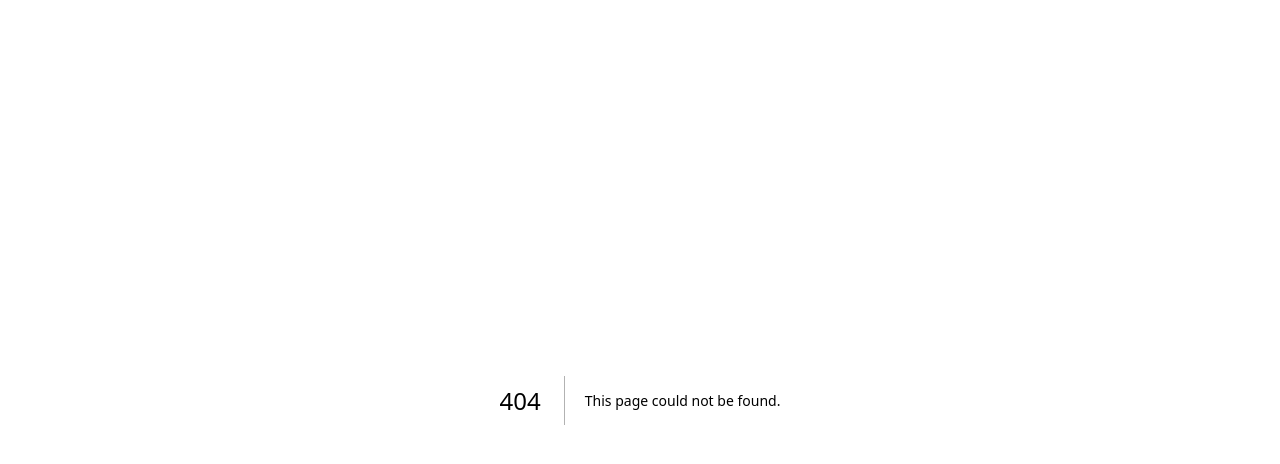
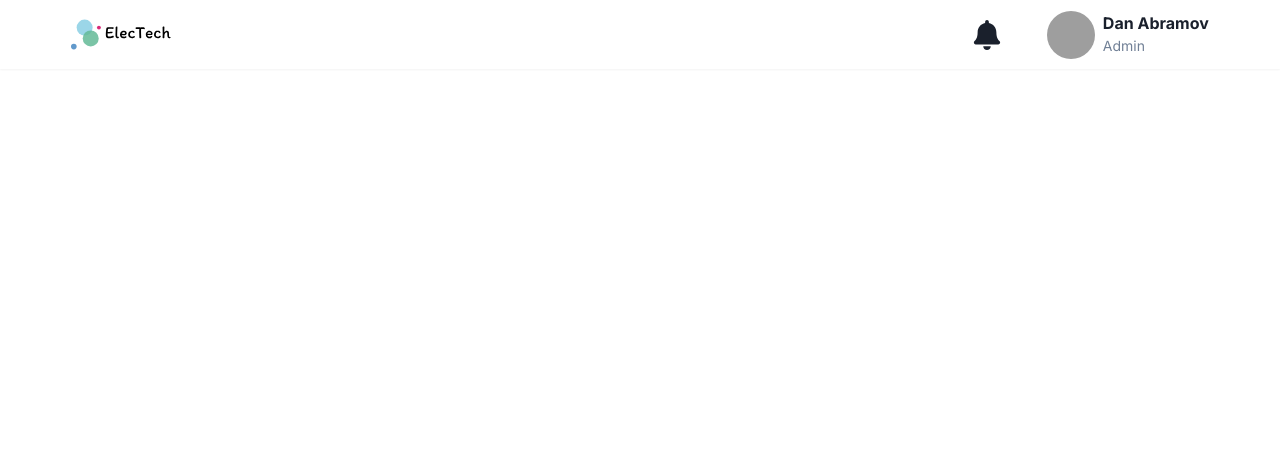
Before and after one commit to IchaCoder/electech, a Next.js app: page /dashboard in a window 1280 px wide. Before the commit this address had no page. Shown: the top 464 px of the page. Built offline with nearby package versions, Linux system fonts and the light colour scheme; grey boxes are pictures that could not be loaded.

Commit message:
added dashboard header

```diff
--- /dev/null
+++ b/app/dashboard/page.tsx
@@ -0,0 +1,14 @@
+import Nav from "@/components/dashboard/nav";
+import React from "react";
+
+type Props = {};
+
+const Dashboard = (props: Props) => {
+  return (
+    <>
+      <Nav />
+    </>
+  );
+};
+
+export default Dashboard;
--- /dev/null
+++ b/components/dashboard/nav/index.tsx
@@ -0,0 +1,82 @@
+"use client";
+import {
+  Box,
+  Button,
+  ButtonGroup,
+  useColorModeValue,
+  chakra,
+  IconButton,
+  Stack,
+  Avatar,
+  Text,
+  HStack,
+  useDisclosure,
+} from "@chakra-ui/react";
+import Link from "next/link";
+import LogoIcon from "@/app/icons/logo";
+import { FaBell } from "react-icons/fa";
+import { RxHamburgerMenu } from "react-icons/rx";
+import MobileSidebar from "../sidebar/mobile-sidebar";
+
+const Nav = () => {
+  const { onOpen, onClose, isOpen } = useDisclosure();
+
+  return (
+    <>
+      <MobileSidebar isOpen={isOpen} onClose={onClose} />
+      <section>
+        <Box
+          as="nav"
+          boxShadow={useColorModeValue("sm", "sm-dark")}
+          className="w-screen sticky"
+          paddingX={2}
+          zIndex={5}
+        >
+          <chakra.div
+            display={"flex"}
+            justifyContent={"space-between"}
+            alignItems={"center"}
+            className="mx-auto max-w-[100%] md:max-w-[90%] "
+          >
+            <HStack>
+              <IconButton
+                aria-label="menu button"
+                bgColor={"transparent"}
+                display={{ base: "flex", md: "none" }}
+                fontSize={"25px"}
+                icon={<RxHamburgerMenu />}
+                onClick={onOpen}
+              />
+              <Link href="/dashboard" className="w-max">
+                <LogoIcon width={"100px"} />
+              </Link>
+            </HStack>
+
+            <ButtonGroup gap={{ base: 0, sm: 8 }} alignItems={"center"}>
+              <IconButton
+                aria-label="notification"
+                fontSize={{ base: "20px", md: "30px" }}
+                bgColor={"transparent"}
+                icon={<FaBell />}
+              />
+
+              <Stack flexDir={"row"}>
+                <Avatar size={{ base: "sm", md: "md" }} name="Dan Abrahmov" src="https://bit.ly/dan-abramov" />
+                <Stack gap={0}>
+                  <Text fontSize={{ base: "sm", sm: "md" }} fontWeight={"bold"}>
+                    Dan Abramov
+                  </Text>
+                  <Text fontSize={{ base: "xs", sm: "sm" }} color={"gray.500"}>
+                    Admin
+                  </Text>
+                </Stack>
+              </Stack>
+            </ButtonGroup>
+          </chakra.div>
+        </Box>
+      </section>
+    </>
+  );
+};
+
+export default Nav;
--- /dev/null
+++ b/components/dashboard/sidebar/mobile-sidebar.tsx
@@ -0,0 +1,42 @@
+import {
+  Button,
+  Drawer,
+  DrawerBody,
+  DrawerCloseButton,
+  DrawerContent,
+  DrawerFooter,
+  DrawerHeader,
+  DrawerOverlay,
+  IconButton,
+} from "@chakra-ui/react";
+import { MdLogout } from "react-icons/md";
+
+type Props = {
+  isOpen: boolean;
+  onClose: () => void;
+};
+
+const MobileSidebar = ({ isOpen, onClose }: Props) => {
+  return (
+    <Drawer isOpen={isOpen} onClose={onClose} placement="left">
+      <DrawerOverlay />
+      <DrawerContent>
+        <DrawerCloseButton />
+        {/* <DrawerHeader>Create your account</DrawerHeader> */}
+
+        <DrawerBody>
+          Lorem ipsum dolor sit amet consectetur adipisicing elit. Voluptatibus reiciendis debitis officia, fugiat
+          cumque, eum perferendis aliquid animi incidunt similique pariatur iure explicabo aut odio esse tempore
+          inventore, impedit quisquam?
+        </DrawerBody>
+
+        <DrawerFooter flexDir={"column"} gap={2} width={"max-content"} mx={"auto"}>
+          <div>Sign Out</div>
+          <IconButton aria-label="sign out" icon={<MdLogout />} />
+        </DrawerFooter>
+      </DrawerContent>
+    </Drawer>
+  );
+};
+
+export default MobileSidebar;
```
